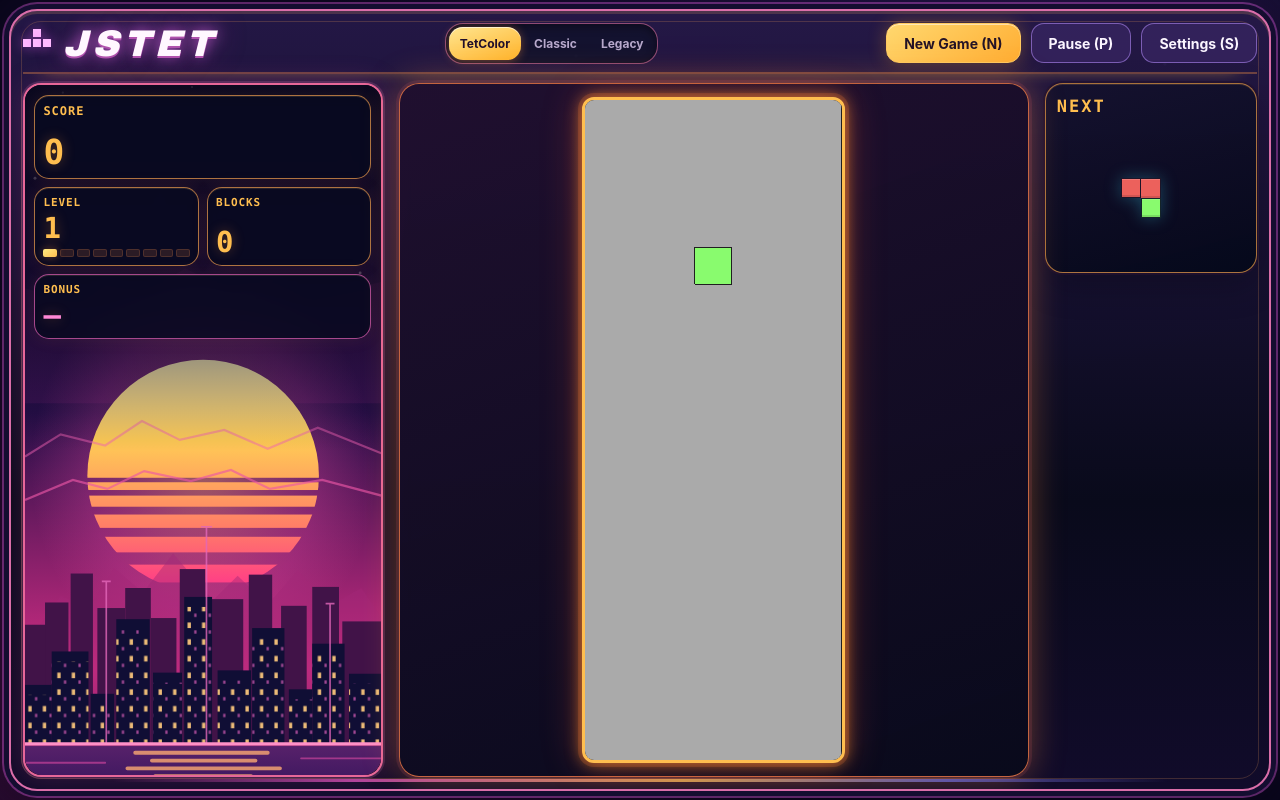
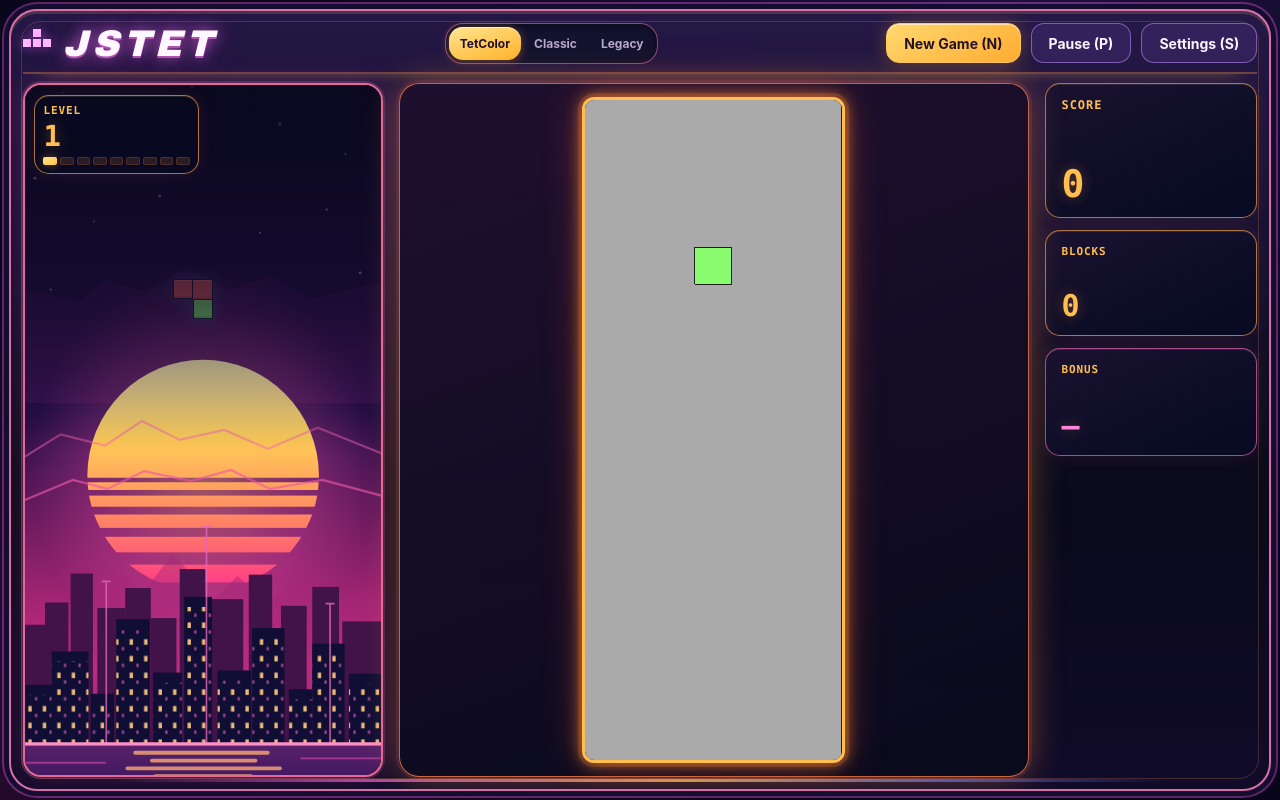
Before and after one commit to andykras/jstet, a Vue app: page / in a window 1280 px wide. Built offline with nearby package versions, Linux system fonts and the light colour scheme.

Commit message:
feat(ui): left level and next, right score blocks bonus with measured preview size

```diff
--- a/src/App.vue
+++ b/src/App.vue
@@ -111,17 +111,20 @@
             :aria-label="modeTitle + ' game'"
             :style="boardGeometry">
         <aside class="dashboard-column"
-               aria-label="Game statistics">
+               aria-label="Level and next piece">
           <CityscapeArt class="cityscape-column"
                         aria-hidden="true" />
-          <GameHud class="stats-column"
-                   :mode="mode" />
+          <GameHud class="stats-column stats-column--left"
+                   :mode="mode"
+                   section="left" />
+          <NextPiece class="preview-column" />
         </aside>
 
         <section class="board-panel"
                  :class="'board-panel--' + mode"
                  aria-label="Playing field">
-          <div class="board-panel__well">
+          <div ref="wellContainer"
+               class="board-panel__well">
             <tetcolor />
           </div>
           <Transition name="state-overlay">
@@ -156,7 +159,12 @@
 
         <TouchControls :status="status"
                        :hard="hard" />
-        <NextPiece class="preview-column" />
+        <aside class="right-column"
+               aria-label="Score and bonus">
+          <GameHud class="stats-column stats-column--right"
+                   :mode="mode"
+                   section="right" />
+        </aside>
 
       </main>
 
@@ -275,7 +283,8 @@ export default {
       settingsOpen: false,
       modernDispose: null,
       modernHandlers: [],
-      sounds: null
+      sounds: null,
+      previewCellSize: null
     }
   },
 
@@ -287,7 +296,8 @@ export default {
       const { width, height } = this.$store.getters.getDimensions
       return {
         '--board-columns': Math.max(1, (width || 9) - 2),
-        '--board-rows': Math.max(1, (height || 19) - 1)
+        '--board-rows': Math.max(1, (height || 19) - 1),
+        '--jstet-preview-cell-size': this.previewCellSize ? this.previewCellSize + 'px' : '30px'
       }
     },
     status() {
@@ -320,12 +330,35 @@ export default {
     this.setOptions(resolveRunOptions(options))
     this.startModern()
   },
+  mounted() {
+    this.$nextTick(() => {
+      this.syncPreviewCellSize()
+      if (typeof ResizeObserver !== 'undefined') {
+        this.wellResizeObserver = new ResizeObserver(() => this.syncPreviewCellSize())
+        if (this.$refs.wellContainer) this.wellResizeObserver.observe(this.$refs.wellContainer)
+      }
+    })
+    window.addEventListener('resize', this.syncPreviewCellSize)
+  },
+  beforeUnmount() {
+    window.removeEventListener('resize', this.syncPreviewCellSize)
+    if (this.wellResizeObserver) this.wellResizeObserver.disconnect()
+  },
   unmounted() {
     this.stopModern()
   },
 
   methods: {
     ...mapMutations(['setCells', 'setPieces', 'setPieceState', 'setLines', 'setScore', 'setBonus', 'setLevel', 'setOptions', 'setStatus']),
+
+    syncPreviewCellSize() {
+      const cell = this.$refs.wellContainer?.querySelector('.tetcolor-board .game-cell')
+      if (!cell) return
+      const size = cell.getBoundingClientRect().width
+      if (size > 0 && Math.abs(size - (this.previewCellSize || 0)) > 0.25) {
+        this.previewCellSize = size
+      }
+    },
 
     togglePause() {
       gameBus.emit('pause')
@@ -445,6 +478,7 @@ export default {
       this.setPieces(createGamePieces(this.mode))
       this.setCells(createGameBoard(this.mode))
       gameBus.emit('start', rules)
+      this.$nextTick(() => this.syncPreviewCellSize())
     },
 
     onFocusLost() {
```
